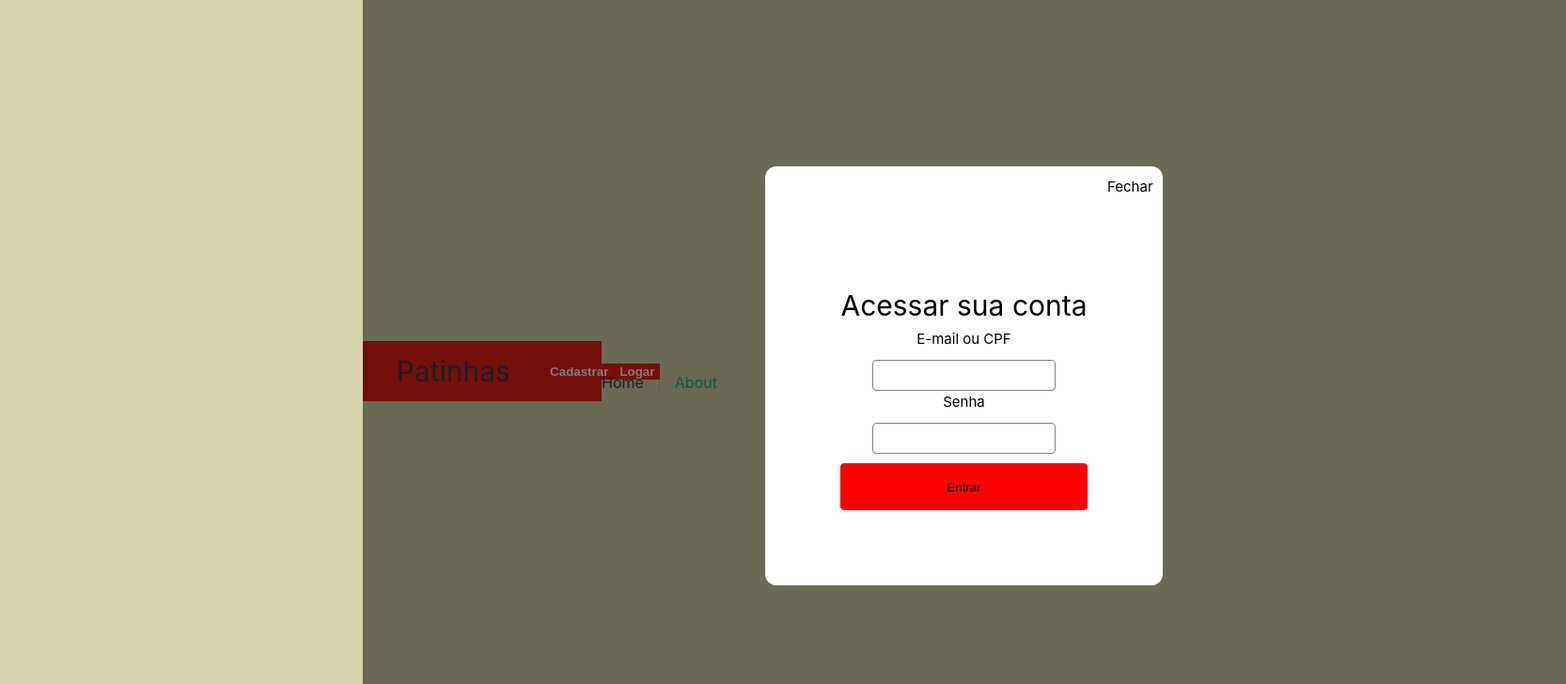
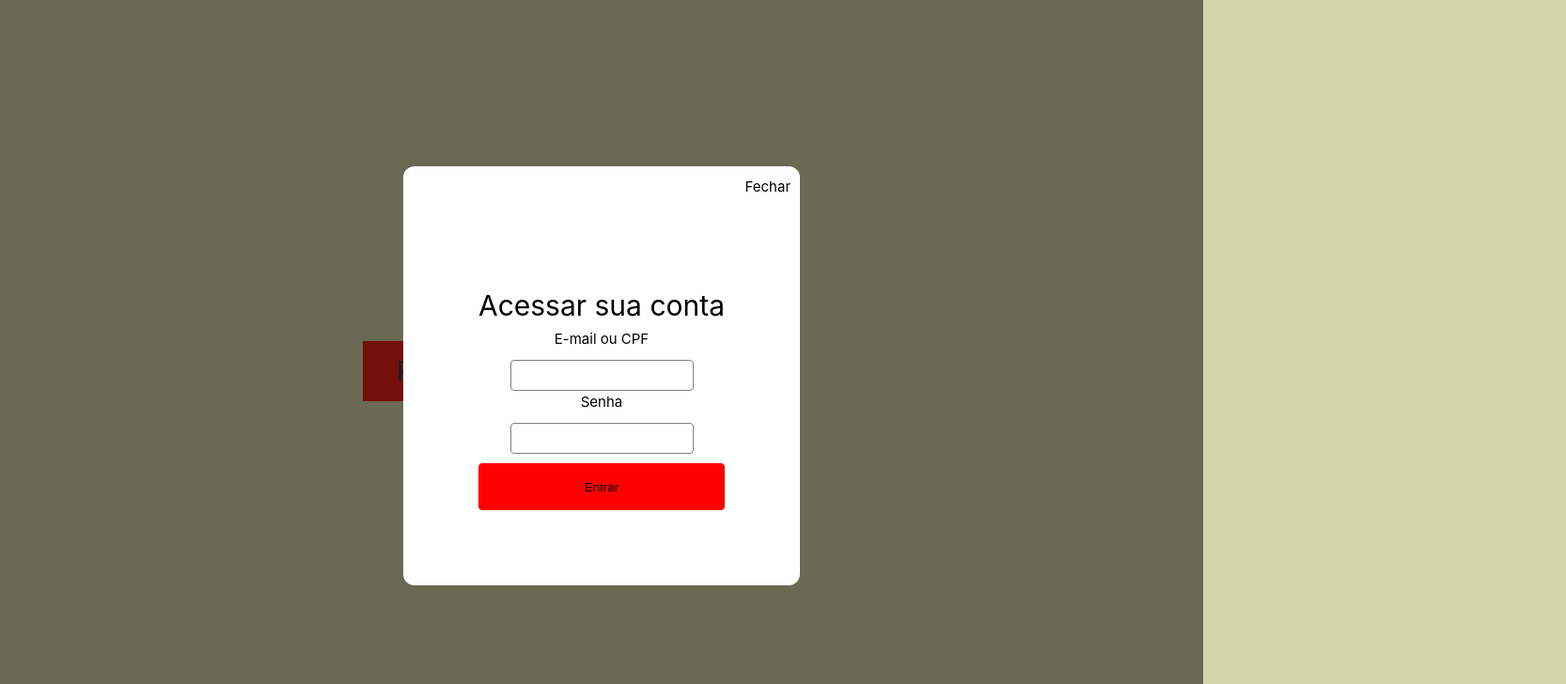
Before and after one commit to Mlodovico/patinhas-frontend, a Vue app: page / in a window 1280 px wide. Both pictures are taken after a click on the button "Cadastrar". Shown: the top 728 px of the page at 94% size, 1666 px wide, since content can reach past the window. Built offline with nearby package versions, Linux system fonts and the light colour scheme.

Commit message:
feature: signIn modal styles

```diff
--- a/src/components/LogInModal.vue
+++ b/src/components/LogInModal.vue
@@ -35,6 +35,7 @@ const handleClickLogin = () => {
     align-items: center;
     position: absolute;
     top: 0;
+    left: 0;
     background: rgba(0, 0, 0, 0.5);
 }
 
```
